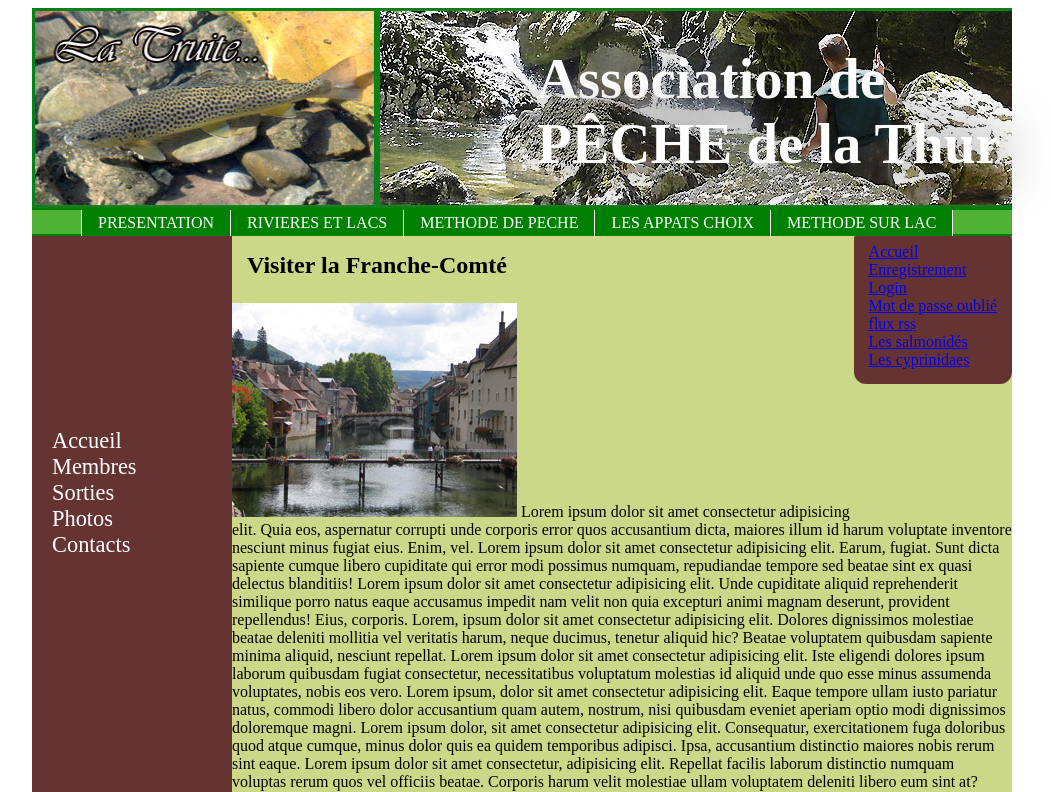
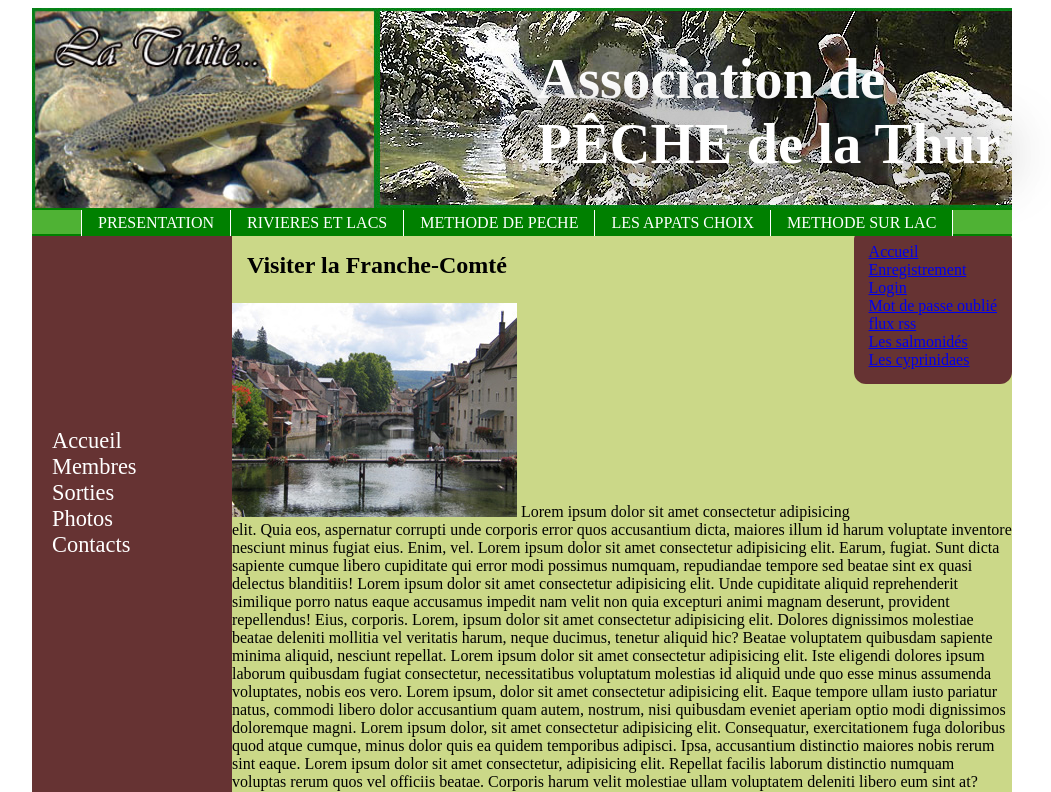
Before and after one commit to GRoca1/ABC-Web, a plain HTML site: page index.html in a window 1280 px wide. Shown: the top 792 px of the page, without its empty margins (118-1169 px from the left). Drawn offline with Linux system fonts and the light colour scheme; a script that the page names is missing.

Commit message:
Add files via upload

```diff
--- a/index.html
+++ b/index.html
@@ -15,9 +15,9 @@
 
 <body>
     <header id="entete">
-        <img src="img/logo2.jpg" alt=" logo association peche la truite" width="345" height="200" />
+        <img src="img/logo2.jpg" alt=" logo association peche la truite" width="345" height="215" />
         <div id="banniere">
-            <h1 class="ombre"> Association de PÊCHE de la Thur</h1>
+            <h1 class="ombre">Association de PÊCHE de la Thur</h1>
         </div>
         <nav id="listmenu">
             <ul>
@@ -71,7 +71,7 @@
 
                     </ul>
                 </li>
-                <li> <a href="#">METHODE SUR LAC</a>
+                <li> <a href="#">  METHODE SUR LAC  </a>
                     <ul>
 
                         <li> <a href="services.php">Services</a></li>
```
